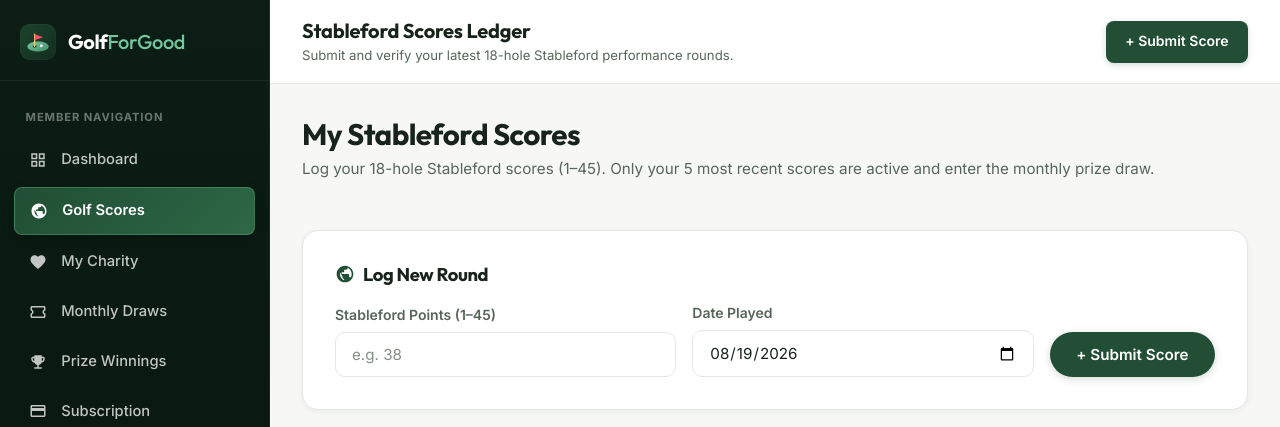
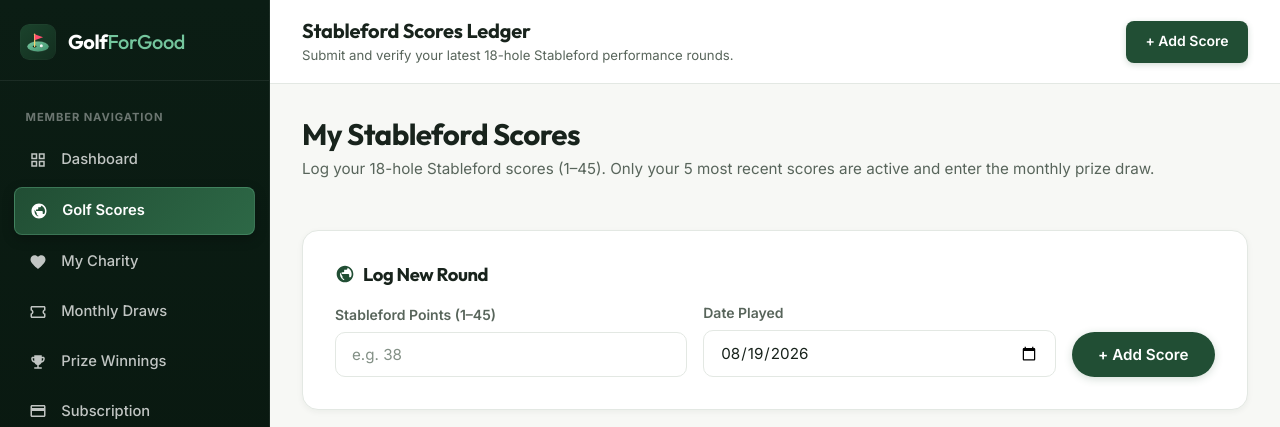
Before and after one commit to Sekhar01807/Golf-Platform, a Next.js app: page /dashboard/scores in a window 1280 px wide. Shown: the top 427 px of the page. Built offline with nearby package versions, Linux system fonts and the light colour scheme; no server answers.

Commit message:
feat: align button terminology to Add Score and enhance schema column synchronization

```diff
--- a/src/app/dashboard/layout.tsx
+++ b/src/app/dashboard/layout.tsx
@@ -286,7 +286,7 @@ export default function DashboardLayout({ children }: { children: React.ReactNod
                 }
               }}
             >
-              <span>+ Submit Score</span>
+              <span>+ Add Score</span>
             </Link>
           </div>
         </header>
--- a/src/app/dashboard/scores/page.tsx
+++ b/src/app/dashboard/scores/page.tsx
@@ -133,7 +133,7 @@ export default function ScoresPage() {
             />
           </div>
           <button type="submit" className="btn btn-primary" disabled={submitting}>
-            {submitting ? 'Submitting Score...' : '+ Submit Score'}
+            {submitting ? 'Adding Score...' : '+ Add Score'}
           </button>
         </form>
       </div>
--- a/src/components/Footer/Footer.tsx
+++ b/src/components/Footer/Footer.tsx
@@ -27,7 +27,7 @@ export default function Footer() {
           <div className={styles.linkGroup}>
             <h4>Account</h4>
             <Link href="/dashboard">Dashboard</Link>
-            <Link href="/dashboard/scores">Submit Scores</Link>
+            <Link href="/dashboard/scores">Add Scores</Link>
             <Link href="/dashboard/charity">My Charity</Link>
             <Link href="/dashboard/draws">Prize Draws</Link>
           </div>
```
